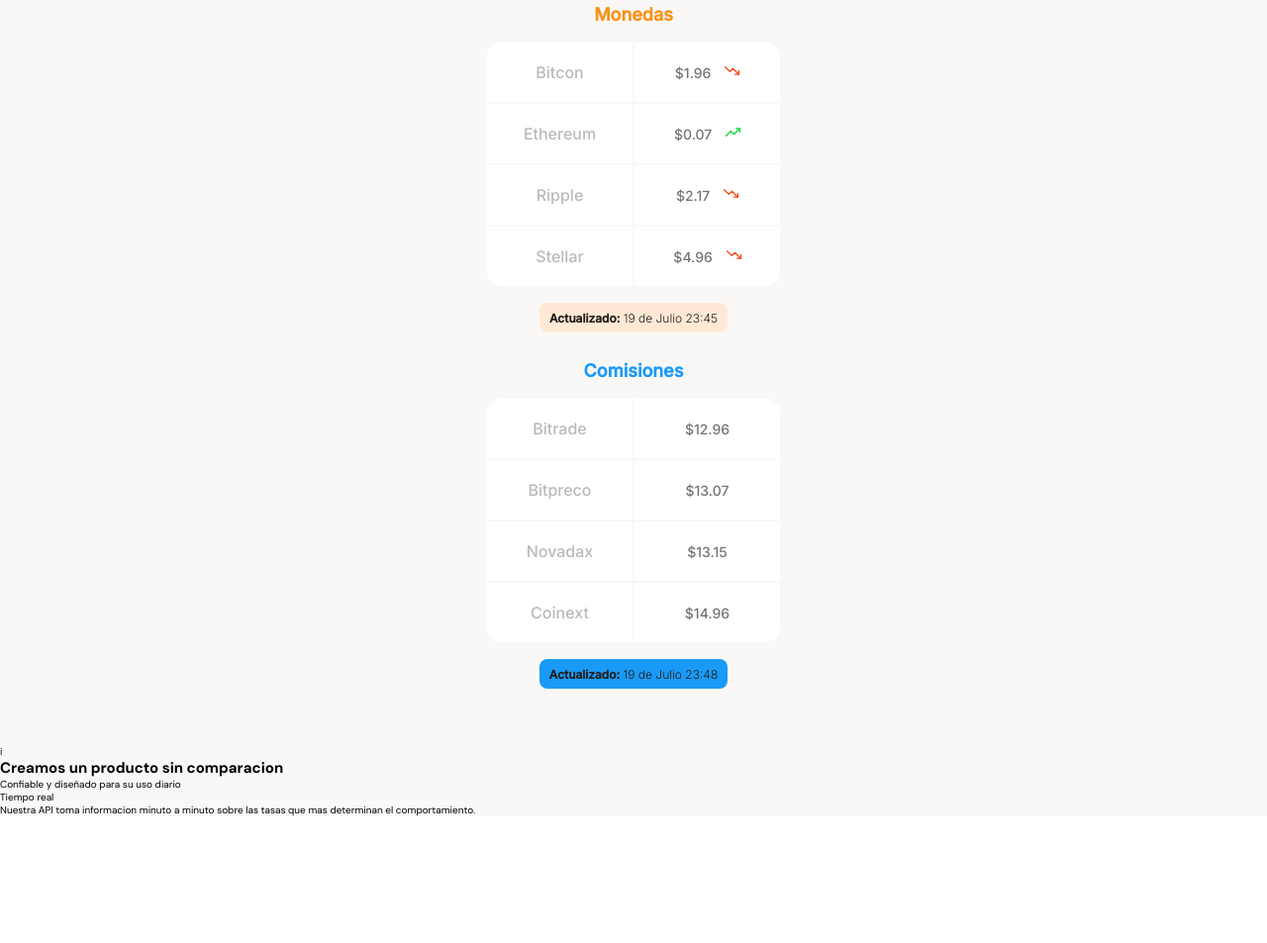
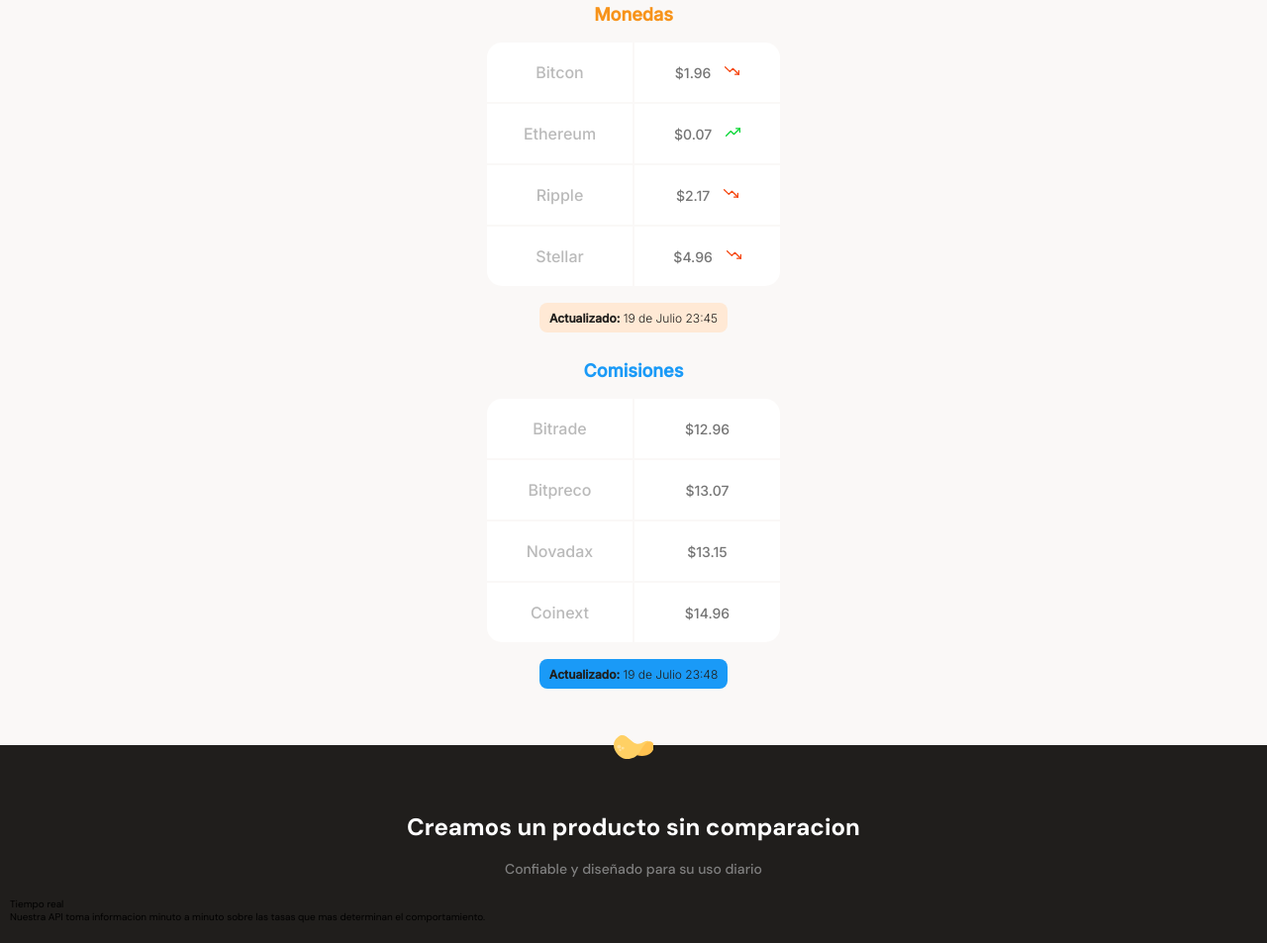
Before and after one commit to Cristian-Calderon/responsiveDesign, a plain HTML site: page index.html in a window 1280 px wide. Shown: the part 763-1716 px from the top of the page at 99% size. Before the commit the page ends 1588 px from the top, so only its background shows below. Drawn offline with Linux system fonts and the light colour scheme.

Commit message:
Estilos de la seccion de beneficios 19

```diff
--- a/index.html
+++ b/index.html
@@ -90,8 +90,8 @@
       </section>
 
       <section class="main-product-detail">
-        <span>i</span>
-        <div>
+        <span class="product-detail--batata-logo"></span>
+        <div class="product-detail--title">
           <h2>Creamos un producto sin comparacion</h2>
           <p>Confiable y diseñado para su uso diario</p>
         </div>
@@ -103,6 +103,7 @@
           </article>
         </section>
       </section>
+
       <section></section>
       <section></section>
     </main>
--- a/style.css
+++ b/style.css
@@ -297,3 +297,45 @@
     line-height: 1.5rem;
     color: var(--warm-black);
 }
+
+.main-product-detail{
+    position: relative;
+    width: 100%;
+    min-width: 320px;
+    height: auto;
+    padding: 20px 10px;
+    background-color: var(--warm-black);
+}
+.product-detail--batata-logo{
+    position: absolute;
+    width: 40px;
+    height: 25px;
+    top: -10px;
+    left: calc(50% - 20px);
+    background-image: url('./assets/icons/batata.svg');
+}
+
+.product-detail--title{
+    width: 90%;
+    min-width: 288px;
+    height: auto;
+    margin: 0 auto;
+    margin-top: 50px;
+    text-align: center;
+}
+
+.product-detail--title h2{
+    margin-bottom: 20px;
+    font-size: 2.4rem;
+    font-weight: bold;
+    line-height: 2.6rem;
+    color: var(--just-white);
+}
+
+.product-detail--title p{
+    margin: 20px;
+    font-size: 1.4rem;
+    font-weight: 500;
+    line-height: 1.8rem;
+    color: #808080;
+}
```
